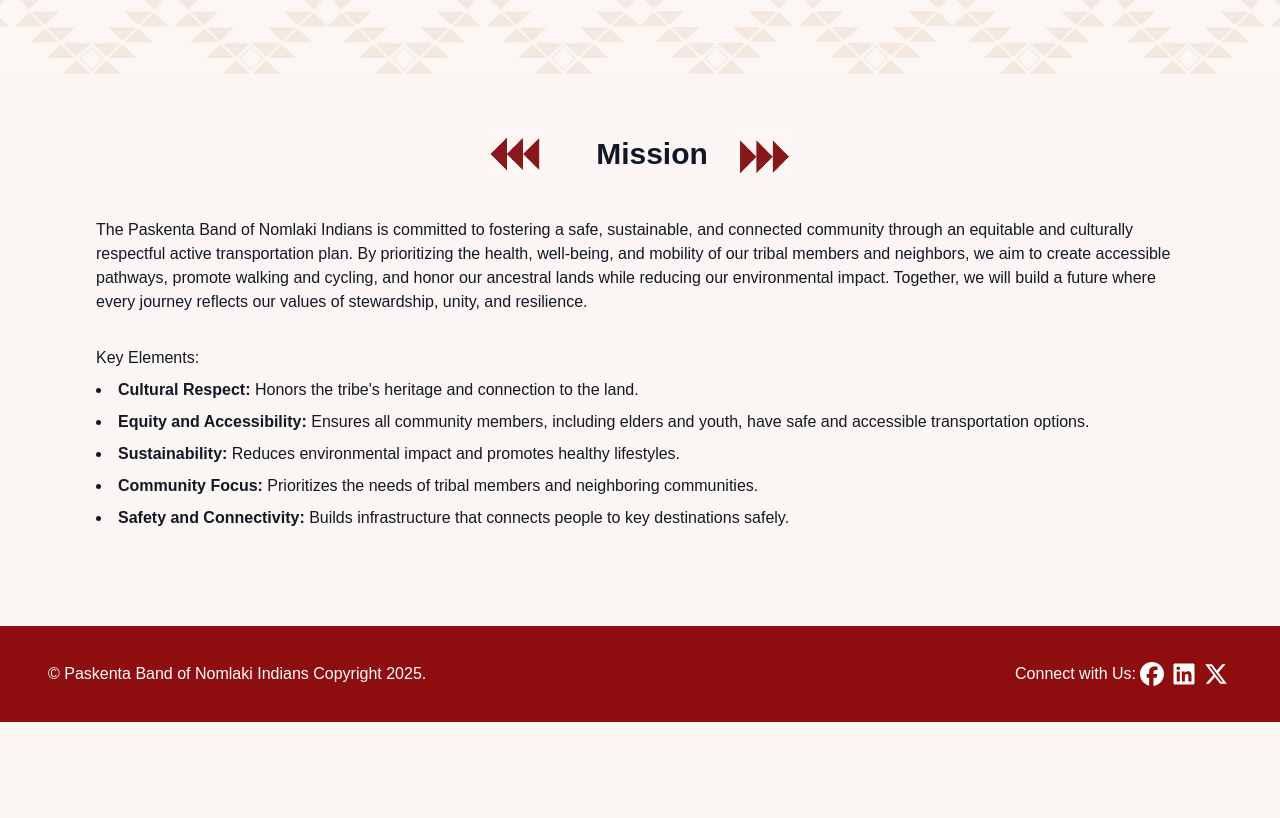
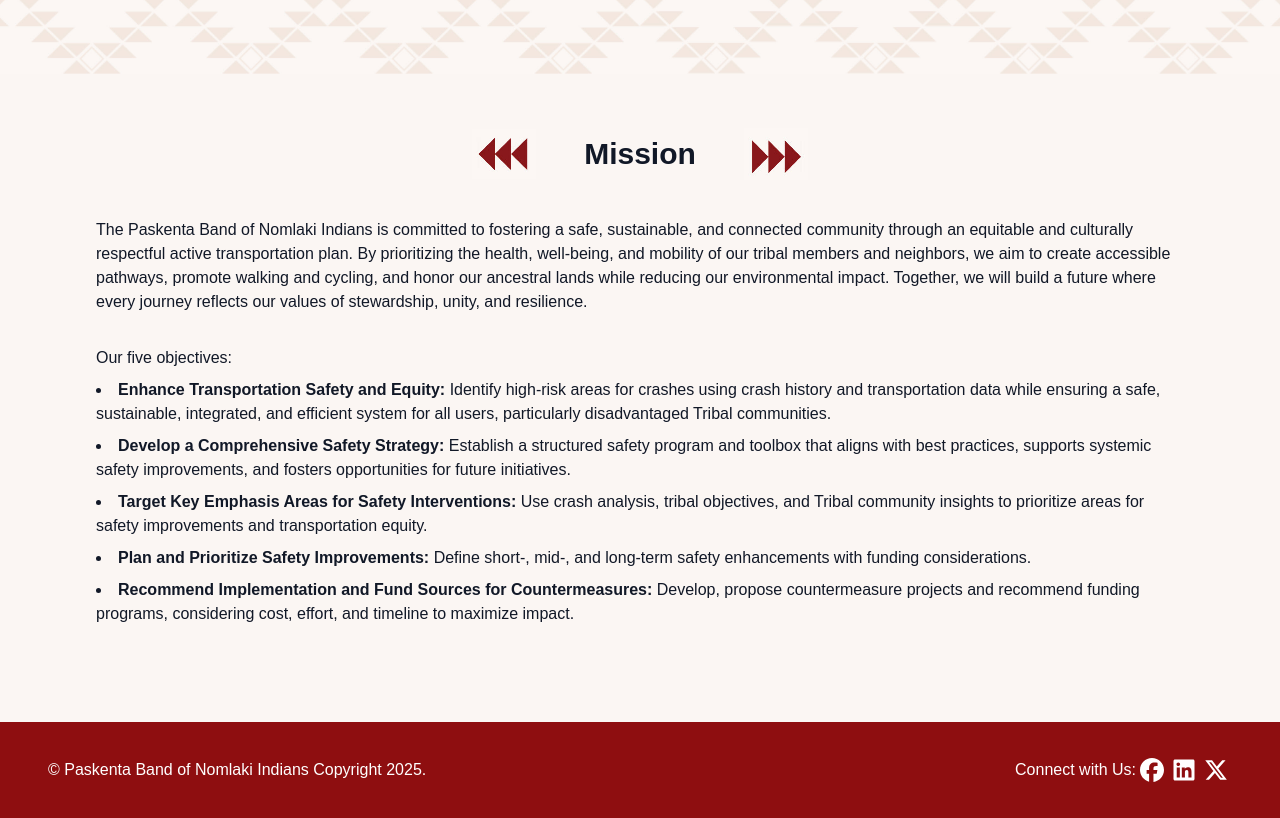
Before and after one commit to YiLillg/PaskentaATP, a Next.js app: page / in a window 1280 px wide. Shown: the part 1163-1981 px from the top of the page. Before the commit the page ends 1885 px from the top, so only its background shows below. Built offline with nearby package versions, Linux system fonts and the light colour scheme.

Commit message:
minor changes

```diff
--- a/app/documentations/page.tsx
+++ b/app/documentations/page.tsx
@@ -46,7 +46,9 @@
         <Image src={badge} alt='badge in landing page' className='z-0' />
       </div>
 
-      <section className='flex flex-col w-full gap-6 p-6 mb-24'></section>
+      <section className='flex flex-col w-full gap-6 p-6 mb-24 min-h-screen items-center'>
+        <h1>Please checkout later to keep up-to-date</h1>
+      </section>
     </div>
   );
 }
--- a/app/page.tsx
+++ b/app/page.tsx
@@ -29,7 +29,7 @@
           transition={{ duration: 1 }}
           className='z-10 px-6 max-w-4xl'
         >
-          <h1 className='font-extrabold text-5xl text-white drop-shadow-lg'>
+          <h1 className='font-extrabold text-5xl text-white drop-shadow-lg '>
             Paskenta Active Transportation Plan
           </h1>
           <p className='font-medium text-lg text-white mt-4 leading-relaxed'>
@@ -52,7 +52,7 @@
         <div className='flex flex-row size-16 items-center justify-center mb-8'>
           <Image src={lefterrow} alt='left arrow' className='z-0 mr-6' />
           <h1 className='font-extrabold text-3xl mx-6'>Mission</h1>
-          <Image src={righterror} alt='right arrow' className='z-0' />
+          <Image src={righterror} alt='right arrow' className='z-0 ml-6' />
         </div>
         <div className='px-24'>
           <p>
@@ -66,28 +66,47 @@
             journey reflects our values of stewardship, unity, and resilience.
           </p>
           <br className='size-6' />
-          <p className='my-2'>Key Elements:</p>
+          <p className='my-2'>Our five objectives:</p>
           <ul className='list-disc list-inside space-y-2'>
             <li>
-              <span className='font-bold'>Cultural Respect: </span>Honors the
-              tribe's heritage and connection to the land.{' '}
+              <span className='font-bold'>
+                Enhance Transportation Safety and Equity:{' '}
+              </span>{' '}
+              Identify high-risk areas for crashes using crash history and
+              transportation data while ensuring a safe, sustainable,
+              integrated, and efficient system for all users, particularly
+              disadvantaged Tribal communities.
             </li>
             <li>
-              <span className='font-bold'>Equity and Accessibility: </span>
-              Ensures all community members, including elders and youth, have
-              safe and accessible transportation options.
+              <span className='font-bold'>
+                Develop a Comprehensive Safety Strategy:{' '}
+              </span>
+              Establish a structured safety program and toolbox that aligns with
+              best practices, supports systemic safety improvements, and fosters
+              opportunities for future initiatives.
             </li>
             <li>
-              <span className='font-bold'>Sustainability:</span> Reduces
-              environmental impact and promotes healthy lifestyles.{' '}
+              <span className='font-bold'>
+                Target Key Emphasis Areas for Safety Interventions:{' '}
+              </span>{' '}
+              Use crash analysis, tribal objectives, and Tribal community
+              insights to prioritize areas for safety improvements and
+              transportation equity.
             </li>
             <li>
-              <span className='font-bold'>Community Focus: </span>Prioritizes
-              the needs of tribal members and neighboring communities.{' '}
+              <span className='font-bold'>
+                Plan and Prioritize Safety Improvements:{' '}
+              </span>{' '}
+              Define short-, mid-, and long-term safety enhancements with
+              funding considerations.
             </li>{' '}
             <li>
-              <span className='font-bold'>Safety and Connectivity: </span>Builds
-              infrastructure that connects people to key destinations safely.
+              <span className='font-bold'>
+                Recommend Implementation and Fund Sources for Countermeasures:{' '}
+              </span>{' '}
+              Develop, propose countermeasure projects and recommend funding
+              programs, considering cost, effort, and timeline to maximize
+              impact.
             </li>
           </ul>
         </div>
--- a/app/public-outreach/page.tsx
+++ b/app/public-outreach/page.tsx
@@ -49,9 +49,10 @@
       </div>
 
       {/* Main Section */}
-      <section className='flex flex-col md:flex-row min-h-screen p-4 gap-6'>
-        {/* Left Section - Stakeholder List */}
-        <Card className='w-full md:w-1/3 p-6 shadow-2xl flex flex-col items-center h-auto md:h-full flex-grow'>
+      <section className='flex flex-col md:flex-row  md:min-h-screen sm:h-auto p-4 gap-6'>
+        <div className='flex flex-col w-full md:w-1/3 h-screen'>
+          {/* Stakeholder List Section */}
+          <Card className='p-6 shadow-2xl flex flex-col items-center md:h-1/2 sm:h-auto '>
             {/* Title with Arrows */}
             <div className='flex flex-row items-center justify-center whitespace-nowrap p-2'>
               <MdKeyboardDoubleArrowLeft size={24} className='text-primary' />
@@ -75,8 +76,29 @@
             </CardBody>
           </Card>
 
+          {/* Contact Us Section */}
+          <Card className='p-6 shadow-2xl flex flex-col items-center md:h-1/2 sm:h-1/2 sm:mt-16'>
+            {/* Title with Arrows */}
+            <div className='flex flex-row items-center justify-center whitespace-nowrap p-2'>
+              <MdKeyboardDoubleArrowLeft size={24} className='text-primary' />
+              <h1 className='text-2xl font-bold mx-2 text-center'>
+                Contact Us
+              </h1>
+              <MdKeyboardDoubleArrowRight size={24} className='text-primary' />
+            </div>
+
+            {/* Contact Information */}
+            <CardBody className='mt-4 w-full flex-grow flex flex-col justify-start sm:items-center py-2'>
+              <p className='py-4'>Have a question? Contact us!</p>
+              <p className='py-1'>Name: Yi Li</p>
+              <p className='py-1'>Phone: (111) 222 - 3333</p>
+              <p className='py-1'>Email: li@llgengineers.com</p>
+            </CardBody>
+          </Card>
+        </div>
+
         {/* Right Section - Public Input */}
-        <div className='w-full md:w-2/3 flex flex-col items-center justify-center p-6 md:h-full'>
+        <div className='w-full md:w-2/3 flex flex-col items-center justify-center p-6 sm:h-auto'>
           {/* Title */}
           <div className='flex flex-row items-center justify-center mb-8 text-primary whitespace-nowrap'>
             <Image src={leftarrow} alt='left arrow' className='w-8 h-8 mr-4' />
```
Lines whose indentation alone changed are shown as unchanged.
